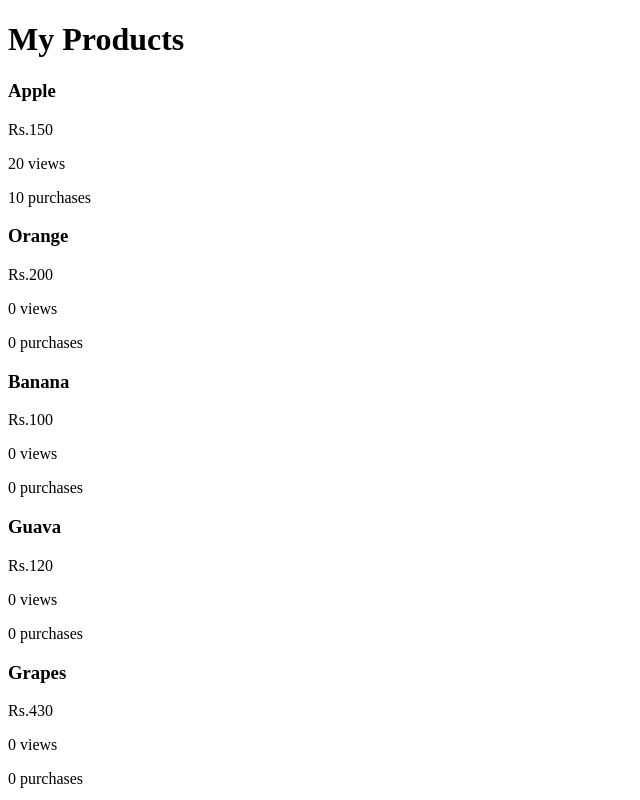
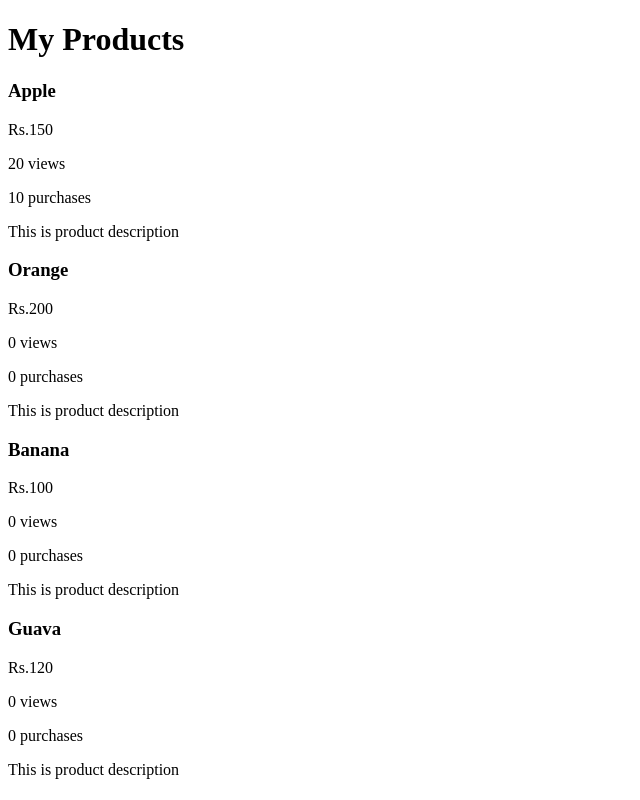
Before and after one commit to RensithUdara/react_props, a React (Create React App) app: page / in a window 1280 px wide. Shown: the top 800 px of the page, without its empty margins (0-640 px from the left). Built offline with nearby package versions, Linux system fonts and the light colour scheme.

Commit message:
JSX spread syntax

```diff
--- a/src/App.js
+++ b/src/App.js
@@ -1,23 +1,40 @@
-
 import './App.css';
-import Product from './components/Products';
+import ProductDescription from './components/Products';
 
 function App() {
   return (
     <>
       <h1>My Products</h1>
-      <Product name="Apple" price={150} stats={
-        {
+      <ProductDescription
+        name="Apple"
+        price={150}
+        stats={{
           views: 20,
           purchases: 10
-        }
-      } />
-      <Product name="Orange" price={200} />
-      <Product name="Banana" price={100} />
-      <Product name="Guava" price={120} />
-      <Product name="Grapes" price={430} />
+        }}
+        description="This is product description"
+      />
+      <ProductDescription
+        name="Orange"
+        price={200}
+        description="This is product description"
+      />
+      <ProductDescription
+        name="Banana"
+        price={100}
+        description="This is product description"
+      />
+      <ProductDescription
+        name="Guava"
+        price={120}
+        description="This is product description"
+      />
+      <ProductDescription
+        name="Grapes"
+        price={430}
+        description="This is product description"
+      />
     </>
-
   );
 }
 
--- /dev/null
+++ b/src/components/ProductDescription.js
@@ -0,0 +1,15 @@
+function ProductDescription({ name, price, stats = { views: 0, purchases: 0 }, description }) {
+    return (
+        <>
+            <h3>{name}</h3>
+            <p>Rs.{price}</p>
+
+            <p>{stats.views} views</p>
+            <p>{stats.purchases} purchases</p>
+
+            <p>{description}</p>
+        </>
+    );
+}
+
+export default ProductDescription;
--- a/src/components/Products.js
+++ b/src/components/Products.js
@@ -1,11 +1,15 @@
-function Product({ name, price, stats = {views : 0 , purchases : 0}}) {
+import ProductDescription from "./ProductDescription";
+
+function Product(props) {
     return (
         <div>
-            <h3>{name}</h3>
+            {/* <h3>{name}</h3>
             <p>Rs.{price}</p>
 
             <p>{stats.views} views</p>
-            <p>{stats.purchases} purchases</p>
+            <p>{stats.purchases} purchases</p> */}
+
+            <ProductDescription {...props} />
         </div>
     );
 }
```
